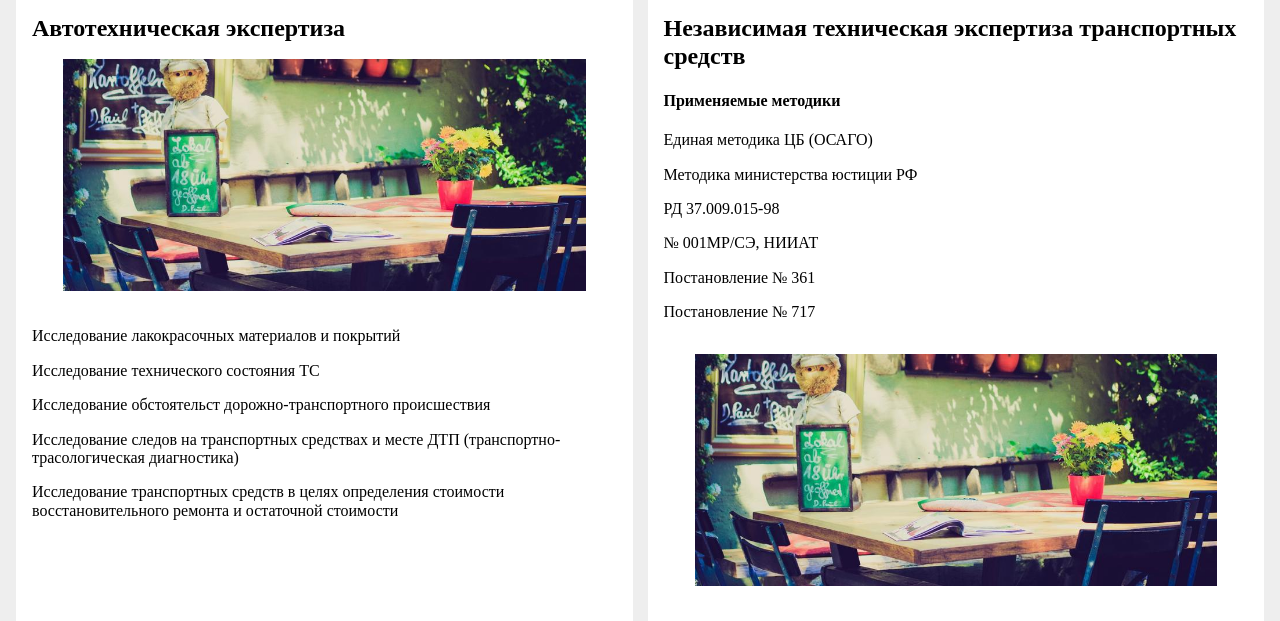
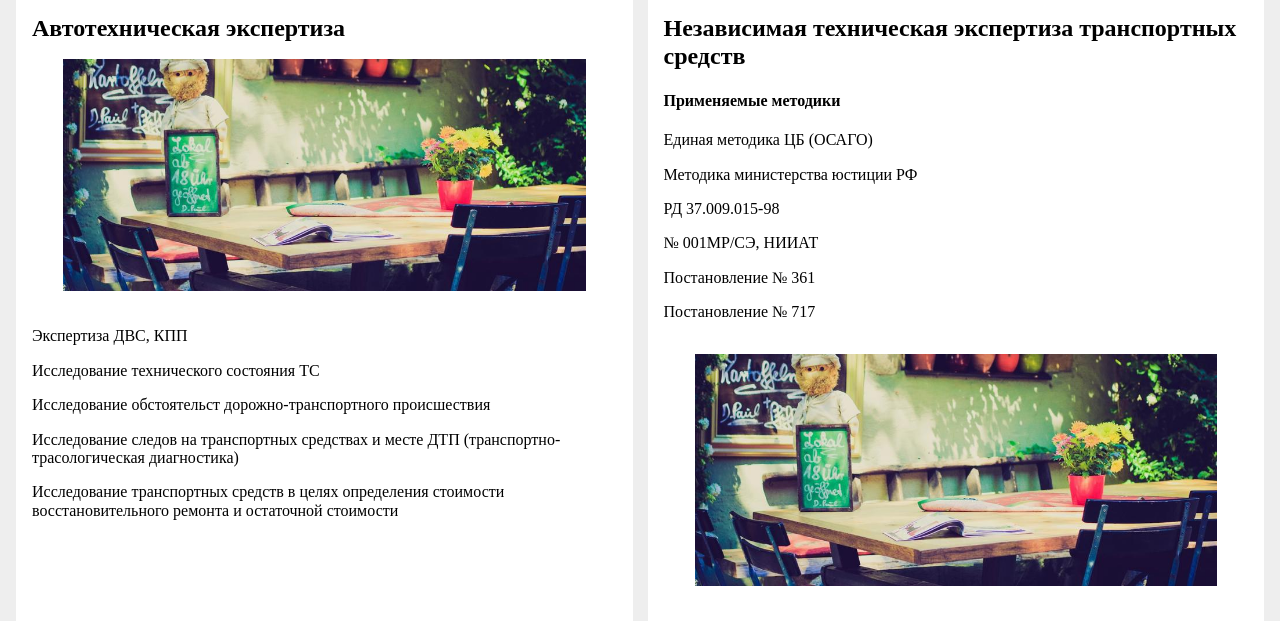
Before and after one commit to soberspot/yourexp, a Django app: template templates/index.html in a window 1280 px wide. Shown: the part 178-799 px from the top of the page. Run offline with Django 3.2, Linux system fonts and the light colour scheme; the template is opened without the code that fills it, so the values that code supplies are empty; some libraries are stand-ins or nearby versions.

Commit message:
меда добавлен

```diff
--- a/templates/index.html
+++ b/templates/index.html
@@ -13,7 +13,7 @@
   <meta charset="UTF-8">
   <title>>ЮРЭКГРУПП</title>
   <meta name="viewport" content="width=device-width, initial-scale=1"><link rel="stylesheet" href="https://cdnjs.cloudflare.com/ajax/libs/normalize/5.0.0/normalize.min.css">
-
+  <meta content="Экспертиза ДВС, АКПП, МКПП. Независимая техническая экспертиза. Оценка ОСАГО. Оценка ущерба ДТП" />
 {% comment %} django code {% endcomment %}
 <link rel="stylesheet" href="{% static 'css/style.css' %}">
 <link rel="stylesheet" href="{% static 'svg/' %}">
@@ -43,7 +43,8 @@
 				{% comment %} <img src="https://unsplash.it/900/400?image=163" alt="Table"> {% endcomment %}
 				<img src="{% static 'images/1.jpg' %}" alt="Stones along the river" ></div>
 
-					<p>Исследование лакокрасочных материалов и покрытий</p>
+
+				    <p>Экспертиза ДВС, КПП</p>
 					<p>Исследование технического состояния ТС</p>
 					<p>Исследование обстоятельст дорожно-транспортного происшествия </p>
 					<p>Исследование следов на транспортных средствах и месте ДТП (транспортно-трасологическая диагностика) </p>
```
